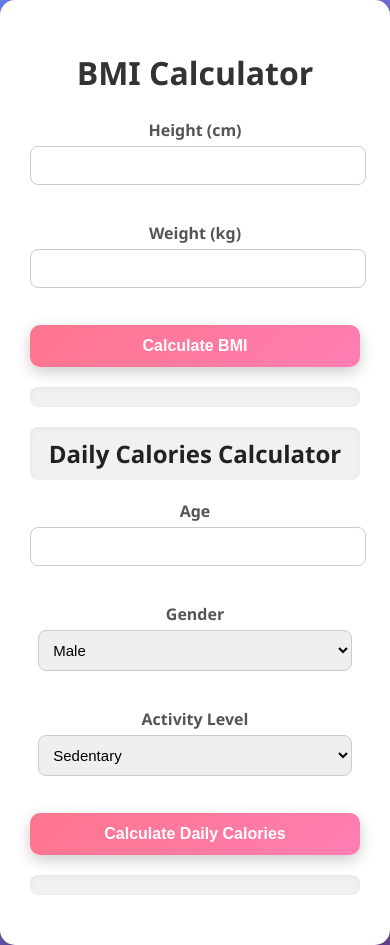
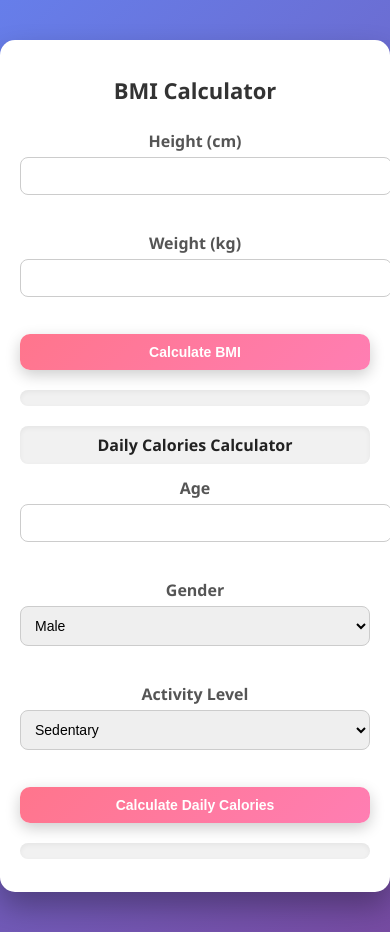
Before and after one commit to nilesh3294/bmi-calculator, a plain HTML site: page index.html in a window 390 px wide. Drawn offline with Linux system fonts and the light colour scheme.

Commit message:
Update style.css

```diff
--- a/style.css
+++ b/style.css
@@ -78,3 +78,25 @@ h2 {
     border-radius: 8px;
     box-shadow: inset 0 2px 5px rgba(0,0,0,0.05);
 }
+@media only screen and (max-width: 480px) {
+    .container {
+        width: 90%;
+        padding: 20px;
+        margin: 40px auto;
+    }
+
+    input, select, button {
+        width: 100%;
+        font-size: 14px;
+        padding: 10px;
+    }
+
+    h1 {
+        font-size: 22px;
+    }
+
+    h2 {
+        font-size: 16px;
+        padding: 8px;
+    }
+}
```
